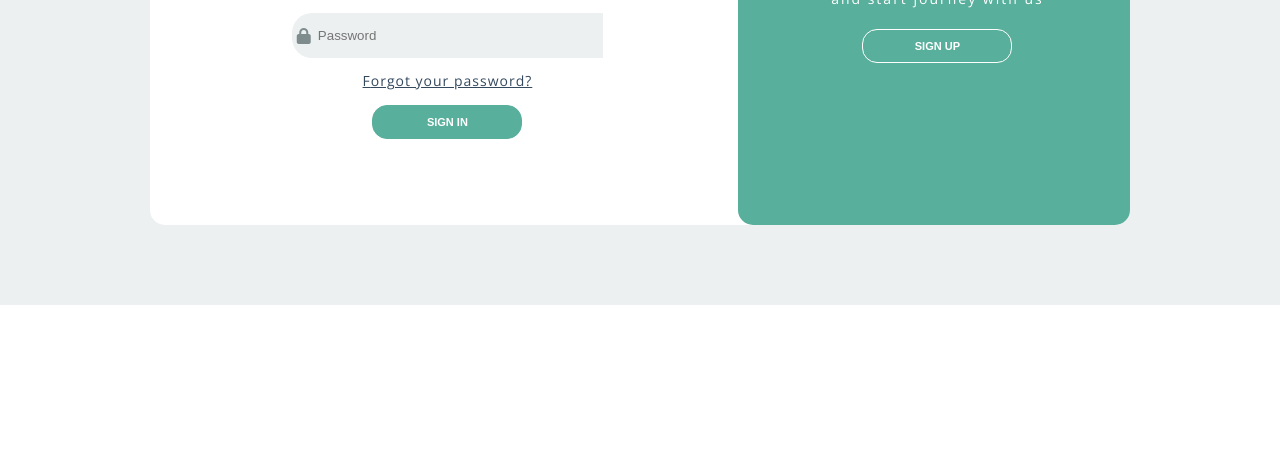
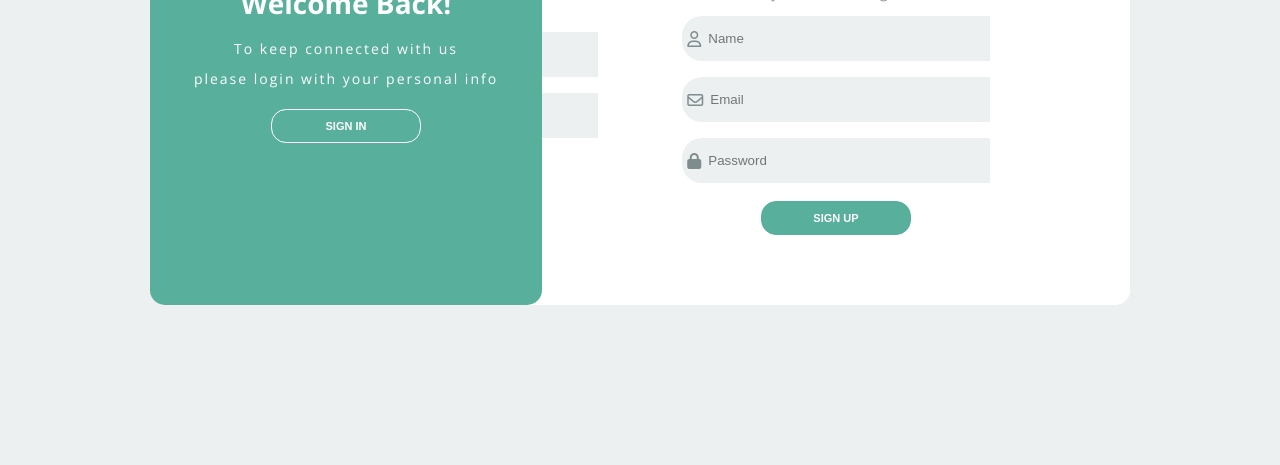
Before and after one commit to cadumega/formulario_cadastro_chi, a plain HTML site: page index.html in a window 1280 px wide. Shown: the part 335-800 px from the top of the page. Drawn offline with nearby package versions, Linux system fonts and the light colour scheme; a script that the page names is missing.

Commit message:
updatechanges_part4

```diff
--- a/style.css
+++ b/style.css
@@ -17,7 +17,7 @@ body {
   display: flex;
   justify-content: center;
   align-items: center;
-  height: 80vh;
+  height: 100vh;
   background-color: #ecf0f1;
 }
 
@@ -40,7 +40,7 @@ body {
   height: 100%;
   border-radius: 15px;
 
-  left: 60%;
+  /* left: 60%; */
 }
 
 .title {
@@ -86,13 +86,14 @@ body {
   align-self: center;
   border: none;
   margin: 15px;
+
 }
 
 .btn-primary {
   background-color: transparent;
   border: 1px solid #fff;
   margin: 15px;
-
+  transition: background-color 0.3s;
 }
 
 .btn-primary:hover{
@@ -104,6 +105,7 @@ body {
   background-color: #58af9b;
   border: 1px solid  #58af9b;
   margin: 10px;
+  transition: background-color 0.3s;
 }
 
 .btn-second:hover {
@@ -114,17 +116,21 @@ body {
 
 .first-content {
   display: flex;
-  display: none;
+  /* display: none; */
+}
+
+.first-content .second-column {
+  z-index: 12;
 }
 
 .first-column {
   text-align: center;
-  flex: 1 0 auto;
+  width: 40%;
   z-index: 10;
 }
 
 .second-column {
-  flex: 2 0 auto;
+  width: 60%;
   display: flex;
   flex-direction: column;
   align-items: center;
```
